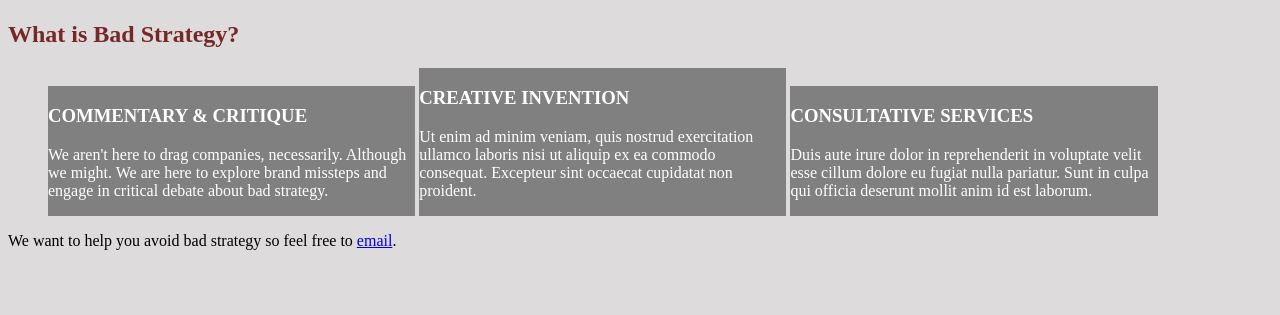
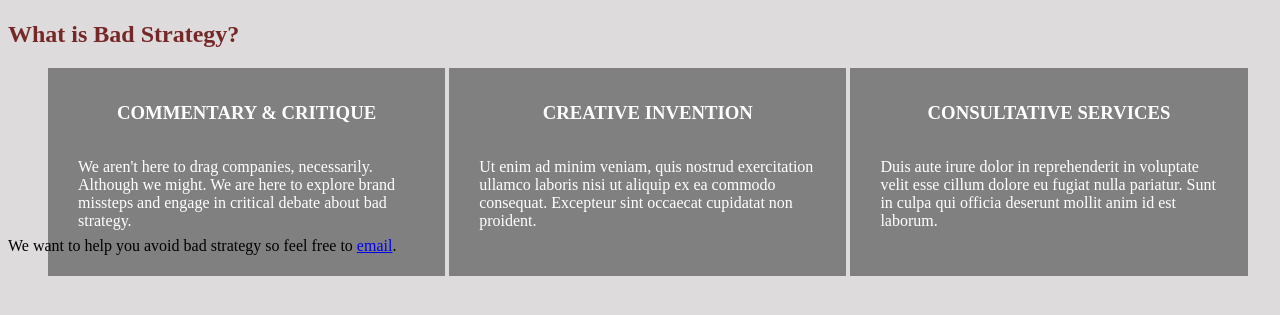
Before and after one commit to badstrategy/badstrategy.github.io, a plain HTML site: page unit_3/index.html in a window 1280 px wide. Shown: the part 479-794 px from the top of the page. Drawn offline with Linux system fonts and the light colour scheme.

Commit message:
update list alignment

```diff
--- a/unit_3/css/style.css
+++ b/unit_3/css/style.css
@@ -1,5 +1,6 @@
 body {
 	background-color:#dddbdb;
+	height: 100%;
 
 }
 
@@ -20,9 +21,14 @@ h2 {
 h3 {
 	font-size:
 	font-family:;
+	text-align: center;
 	text-transform: uppercase;
 	color: #ffffff;
 
+}
+
+div {
+	height: 200px;
 }
 
 p {
@@ -49,6 +55,7 @@ img {
 
 #list {
 	color: #ffffff;
+	padding:15px;
 }
 
 #slogan {
@@ -61,3 +68,8 @@ img {
 .fit {
 	max-width: 100%;
 }
+
+.section {
+	height: 100%;
+	align-content: center;
+}
```
